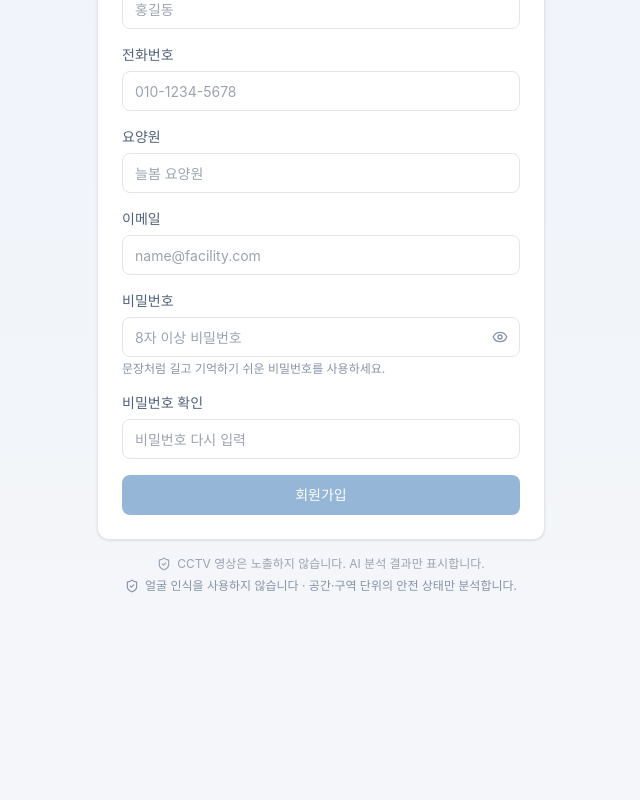
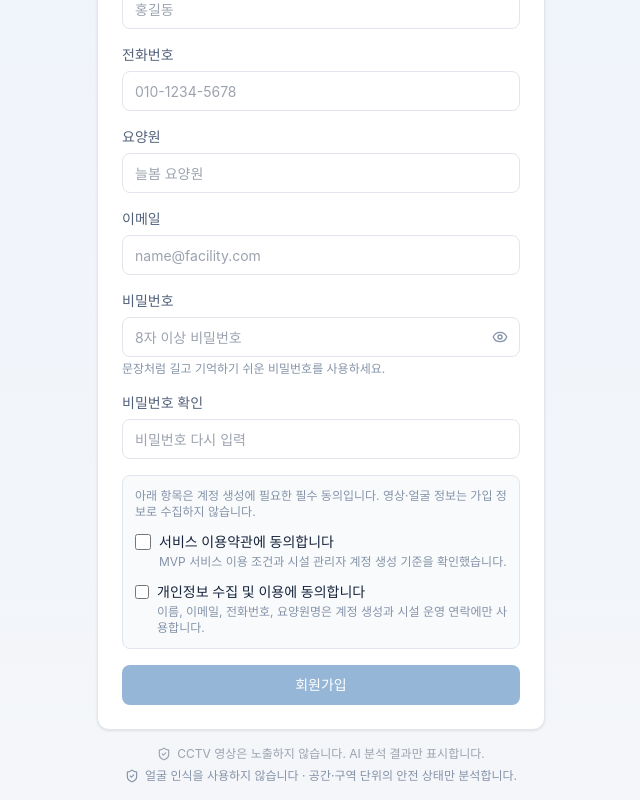
Before and after one commit to SeniorAILab/SeeON-Front, a React (Vite) app: page /signup in a window 1280 px wide. Shown: the part 342-1142 px from the top of the page, without its empty margins (319-959 px from the left). Before the commit the page ends 952 px from the top, so only its background shows below. Built offline with nearby package versions, Linux system fonts and the light colour scheme; no server answers; a web font is replaced by a local one.

Commit message:
feat(front): signup consent gate (fix-forward of #448) reconciled with #451

```diff
--- /dev/null
+++ b/src/components/SignupConsentFields.tsx
@@ -0,0 +1,52 @@
+type SignupConsentFieldsProps = {
+  termsAgreed: boolean;
+  privacyAgreed: boolean;
+  onTermsAgreedChange: (agreed: boolean) => void;
+  onPrivacyAgreedChange: (agreed: boolean) => void;
+};
+
+export function SignupConsentFields({
+  termsAgreed,
+  privacyAgreed,
+  onTermsAgreedChange,
+  onPrivacyAgreedChange,
+}: SignupConsentFieldsProps) {
+  return (
+    <div className="rounded-lg border border-border bg-surface2 p-3 text-sm">
+      <p className="mb-3 text-xs text-ink-faint">
+        아래 항목은 계정 생성에 필요한 필수 동의입니다. 영상·얼굴 정보는 가입 정보로
+        수집하지 않습니다.
+      </p>
+      <label className="flex cursor-pointer gap-2 text-ink">
+        <input
+          type="checkbox"
+          checked={termsAgreed}
+          onChange={(event) => onTermsAgreedChange(event.target.checked)}
+          className="mt-0.5 h-4 w-4 rounded border-border text-brand focus:ring-brand/30"
+          required
+        />
+        <span>
+          <span className="font-medium">서비스 이용약관에 동의합니다</span>
+          <span className="mt-0.5 block text-xs text-ink-faint">
+            MVP 서비스 이용 조건과 시설 관리자 계정 생성 기준을 확인했습니다.
+          </span>
+        </span>
+      </label>
+      <label className="mt-3 flex cursor-pointer gap-2 text-ink">
+        <input
+          type="checkbox"
+          checked={privacyAgreed}
+          onChange={(event) => onPrivacyAgreedChange(event.target.checked)}
+          className="mt-0.5 h-4 w-4 rounded border-border text-brand focus:ring-brand/30"
+          required
+        />
+        <span>
+          <span className="font-medium">개인정보 수집 및 이용에 동의합니다</span>
+          <span className="mt-0.5 block text-xs text-ink-faint">
+            이름, 이메일, 전화번호, 요양원명은 계정 생성과 시설 운영 연락에만 사용합니다.
+          </span>
+        </span>
+      </label>
+    </div>
+  );
+}
--- a/src/pages/SignupPage.tsx
+++ b/src/pages/SignupPage.tsx
@@ -3,6 +3,7 @@ import { useNavigate } from "react-router-dom";
 import { ArrowLeft, Eye, EyeOff, ShieldCheck } from "lucide-react";
 import { LogoMark } from "@/components/Logo";
 import { PrivacyNotice } from "@/components/PrivacyNotice";
+import { SignupConsentFields } from "@/components/SignupConsentFields";
 import { Button, Card, Field, Input } from "@/components/ui/primitives";
 import { defaultPathForUser } from "@/lib/routeAccess";
 import {
@@ -32,6 +33,8 @@ export function SignupPage() {
   const [passwordConfirmTouched, setPasswordConfirmTouched] = useState(false);
   const [submitted, setSubmitted] = useState(false);
   const [passwordVisible, setPasswordVisible] = useState(false);
+  const [termsAgreed, setTermsAgreed] = useState(false);
+  const [privacyAgreed, setPrivacyAgreed] = useState(false);
 
   useEffect(() => {
     document.documentElement.classList.remove("dark");
@@ -41,7 +44,7 @@ export function SignupPage() {
   async function handleSignup(event: React.FormEvent<HTMLFormElement>) {
     event.preventDefault();
     setSubmitted(true);
-    if (passwordError || passwordConfirmError) return;
+    if (!canSubmit || passwordError || passwordConfirmError) return;
     try {
       const user = await register({
         name,
@@ -59,13 +62,16 @@ export function SignupPage() {
     }
   }
 
-  const canSubmit =
+  const canSubmit = Boolean(
     name.trim() &&
-    phone.trim() &&
-    facilityName.trim() &&
-    email.trim() &&
-    password &&
-    passwordConfirm;
+      phone.trim() &&
+      facilityName.trim() &&
+      email.trim() &&
+      password &&
+      passwordConfirm &&
+      termsAgreed &&
+      privacyAgreed
+  );
   const passwordError = getSignupPasswordError(password);
   const passwordConfirmError = getSignupPasswordConfirmError(password, passwordConfirm);
   const showPasswordError = Boolean(passwordError && (passwordTouched || submitted));
@@ -224,6 +230,12 @@ export function SignupPage() {
               ) : null}
             </Field>
 
+            <SignupConsentFields
+              termsAgreed={termsAgreed}
+              privacyAgreed={privacyAgreed}
+              onTermsAgreedChange={setTermsAgreed}
+              onPrivacyAgreedChange={setPrivacyAgreed}
+            />
             <Button type="submit" className="w-full" disabled={loading || !canSubmit}>
               {loading ? "가입 중..." : "회원가입"}
             </Button>
```
Also changed, not shown: 2 other files (tests, documents, lock files or other folders).
